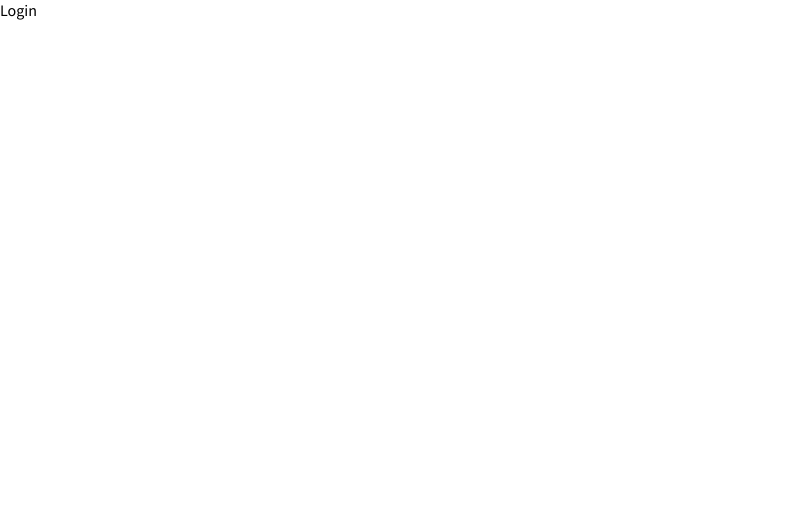
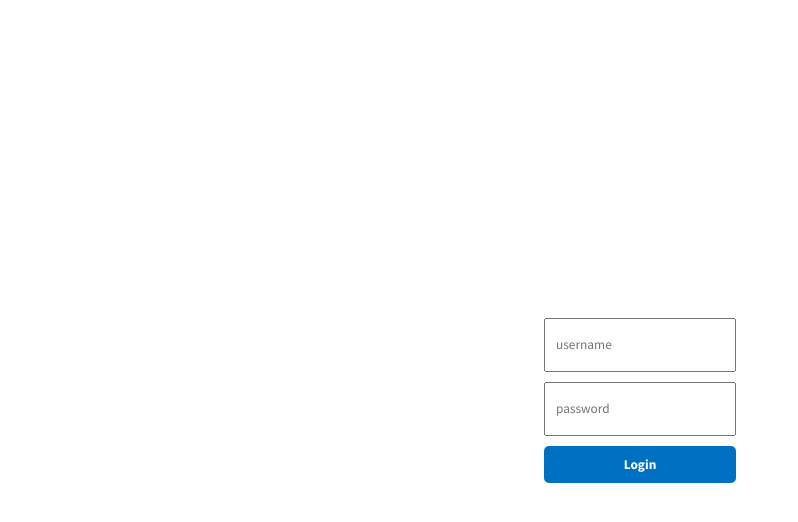
Before and after one commit to tanjil14/admin_dashboard, a React (Create React App) app: page /login in a window 1280 px wide. Shown: the top 522 px of the page, without its empty margins (0-798 px from the left). Built offline with nearby package versions, Linux system fonts and the light colour scheme.

Commit message:
adding login context

```diff
--- a/package.json
+++ b/package.json
@@ -12,6 +12,7 @@
     "@testing-library/jest-dom": "^5.16.4",
     "@testing-library/react": "^13.3.0",
     "@testing-library/user-event": "^13.5.0",
+    "axios": "^0.27.2",
     "react": "^18.1.0",
     "react-circular-progressbar": "^2.0.4",
     "react-dom": "^18.1.0",
--- /dev/null
+++ b/src/context/AuthContext.js
@@ -0,0 +1,59 @@
+import { createContext, useEffect, useReducer } from "react";
+
+const INITIAL_STATE = {
+  user: JSON.parse(localStorage.getItem("user") || null),
+  loading: false,
+  error: null,
+};
+
+export const AuthContext = createContext(INITIAL_STATE);
+
+const AuthReducer = (state, action) => {
+  switch (action.type) {
+    case "LOGIN_START":
+      return {
+        user: null,
+        loading: true,
+        error: null,
+      };
+    case "LOGIN_SUCCESS":
+      return {
+        user: action.payload,
+        loading: false,
+        error: null,
+      };
+    case "LOGIN_FAILURE":
+      return {
+        user: null,
+        loading: false,
+        error: action.payload,
+      };
+    case "LOGOUT":
+      return {
+        user: null,
+        loading: false,
+        error: null,
+      };
+    default:
+      return state;
+  }
+};
+
+export const AuthContextProvider = ({ children }) => {
+  const [state, dispatch] = useReducer(AuthReducer, INITIAL_STATE);
+  useEffect(() => {
+    localStorage.setItem("user", JSON.stringify(state.user));
+  }, [state.user]);
+  return (
+    <AuthContext.Provider
+      value={{
+        user: state.user,
+        loading: state.loading,
+        error: state.error,
+        dispatch,
+      }}
+    >
+      {children}
+    </AuthContext.Provider>
+  );
+};
--- a/src/index.js
+++ b/src/index.js
@@ -2,13 +2,16 @@
 import "react-circular-progressbar/dist/styles.css";
 import ReactDOM from "react-dom/client";
 import App from "./App";
+import { AuthContextProvider } from "./context/AuthContext";
 import { DarkModeContextProvider } from "./context/darkModeContext";
 
 const root = ReactDOM.createRoot(document.getElementById("root"));
 root.render(
   <React.StrictMode>
-    <DarkModeContextProvider>
-      <App />
-    </DarkModeContextProvider>
+    <AuthContextProvider>
+      <DarkModeContextProvider>
+        <App />
+      </DarkModeContextProvider>
+    </AuthContextProvider>
   </React.StrictMode>
 );
--- a/src/pages/login/Login.jsx
+++ b/src/pages/login/Login.jsx
@@ -1,11 +1,56 @@
+import axios from "axios";
+import { useContext, useState } from "react";
+import { useNavigate } from "react-router-dom";
+import { AuthContext } from "../../context/AuthContext";
 import "./login.scss";
 
 const Login = () => {
-    return (
-        <div>
-            Login
-        </div>
-    );
+  const [credentials, setCredentials] = useState({
+    username: undefined,
+    password: undefined,
+  });
+  const { loading, error, dispatch } = useContext(AuthContext);
+  const navigate = useNavigate();
+  const handleChange = (e) => {
+    setCredentials((prev) => ({ ...prev, [e.target.id]: e.target.value }));
+  };
+  const handleClick = async (e) => {
+    e.preventDefault();
+    dispatch({
+      type: "LOGIN_START",
+    });
+    try {
+      const res = await axios.post("/auth/login", credentials);
+      dispatch({ type: "LOGIN_SUCCESS", payload: res.data });
+      navigate("/");
+    } catch (err) {
+      dispatch({ type: "LOGIN_FAILURE", payload: err.response.data });
+    }
+  };
+  return (
+    <div className="login">
+      <div className="lContainer">
+        <input
+          className="lInput"
+          placeholder="username"
+          type="text"
+          id="username"
+          onChange={handleChange}
+        />
+        <input
+          className="lInput"
+          placeholder="password"
+          type="password"
+          id="password"
+          onChange={handleChange}
+        />
+        <button disabled={loading} onClick={handleClick} className="lButton">
+          Login
+        </button>
+        {error && <span>{error.message}</span>}
+      </div>
+    </div>
+  );
 };
 
 export default Login;
--- a/src/pages/login/login.scss
+++ b/src/pages/login/login.scss
@@ -0,0 +1,32 @@
+.login {
+  height: 100vh;
+  display: flex;
+  align-items: center;
+  justify-content: center;
+
+  .lContainer {
+    display: flex;
+    flex-direction: column;
+    gap: 10px;
+
+    .lInput {
+      height: 30px;
+      padding: 10px;
+    }
+    .lButton {
+      border: none;
+      padding: 10px 20px;
+      background-color: #0071c2;
+      color: white;
+      font-weight: bold;
+      cursor: pointer;
+      border-radius: 5px;
+
+      &.lButton:disabled {
+        background-color: #0071c28c;
+        cursor: not-allowed;
+      }
+    }
+
+  }
+}
--- a/src/style/dark.scss
+++ b/src/style/dark.scss
@@ -1,7 +1,11 @@
 .app.dark {
   background: #222;
   color: rgb(156, 156, 156);
-
+  .home{
+    .menubar{
+      color: #999;
+    }
+  }
   .chartGrid {
     stroke: rgb(228, 228, 228, 0.219);
   }
```
Also changed, not shown: src/pages/home/home.scss (+7 -6 lines), 1 other file (tests, documents, lock files or other folders).
